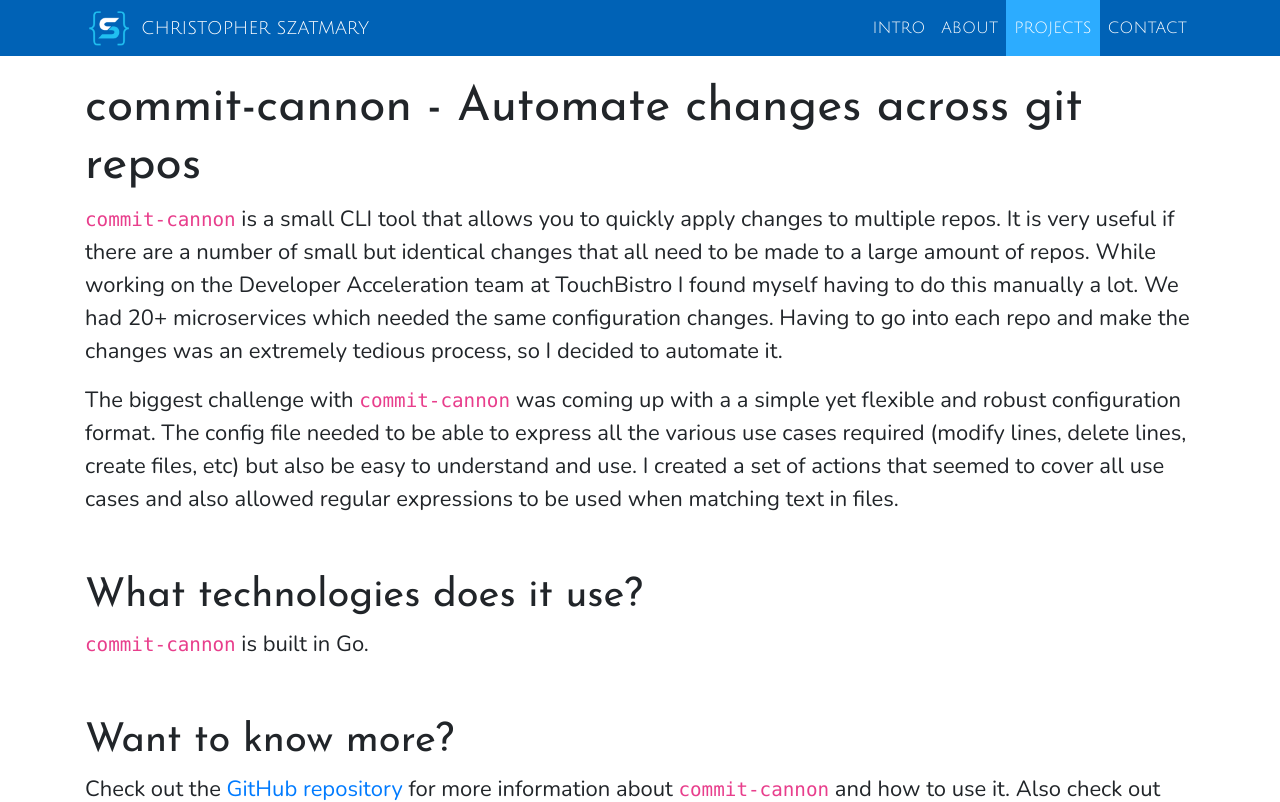
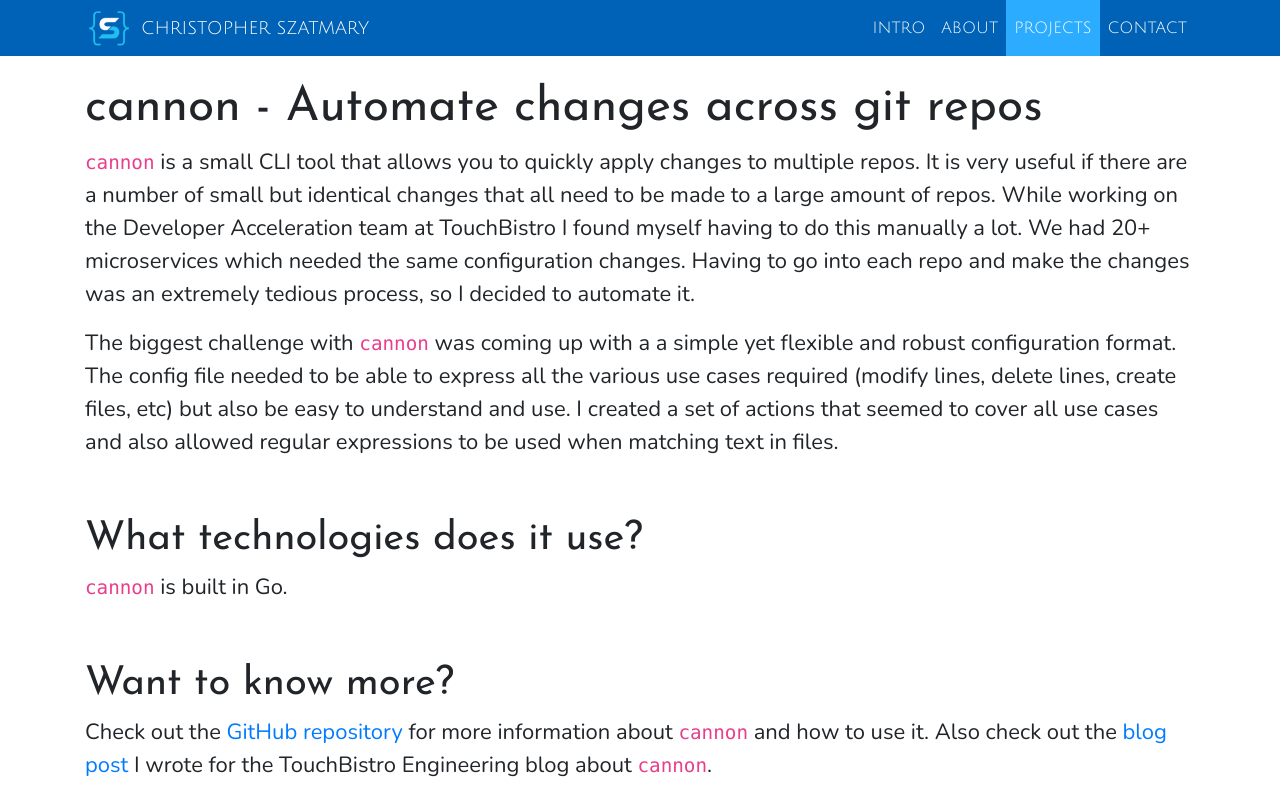
Before and after one commit to cszatmary/personal-website, a Next.js app: page /projects/cannon in a window 1280 px wide. Shown: the top 802 px of the page. Built offline with nearby package versions, Linux system fonts and the light colour scheme.

Commit message:
Update about, add shed project

```diff
--- a/src/components/LogoImg.tsx
+++ b/src/components/LogoImg.tsx
@@ -17,6 +17,7 @@ export const LogoImg: FunctionComponent<LogoImgProps> = ({ version, style, ...pr
 );
 
 LogoImg.defaultProps = {
+  // eslint-disable-next-line react/default-props-match-prop-types
   version: "default",
   style: {
     width: "3rem",
--- a/src/components/ProjectContent.tsx
+++ b/src/components/ProjectContent.tsx
@@ -10,7 +10,7 @@ export interface ProjectContentProps {
 
 export const ProjectContent: FunctionComponent<ProjectContentProps> = (props) => {
   const { template, data } = props;
-  const funcRegex = /\$\(([\w]+), ([\w-]+)\)/g;
+  const funcRegex = /\$\(([\w]+), ([\w-\s]+)\)/g;
   let match: RegExpExecArray | null;
   const elements: ReactNode[] = [];
   let startIndex = 0;
--- a/src/data/projects.ts
+++ b/src/data/projects.ts
@@ -85,26 +85,26 @@ const tbProject: Project = {
 const cannonProject: Project = {
   name: "cannon",
   card: {
-    title: "commit-cannon",
+    title: "cannon",
     description: "A tool to automate changes across multiple git repos.",
   },
-  title: "commit-cannon - Automate changes across git repos",
+  title: "cannon - Automate changes across git repos",
   sections: {
     main: [
-      `$(code, commit-cannon) is a small CLI tool that allows you to quickly apply changes to multiple repos.
+      `$(code, cannon) is a small CLI tool that allows you to quickly apply changes to multiple repos.
       It is very useful if there are a number of small but identical changes that all need to be made to a large amount of repos.
       While working on the Developer Acceleration team at TouchBistro I found myself having to do this manually a lot.
       We had 20+ microservices which needed the same configuration changes.
       Having to go into each repo and make the changes was an extremely tedious process, so I decided to automate it.`,
-      `The biggest challenge with $(code, commit-cannon) was coming up with a a simple yet flexible and robust configuration format.
+      `The biggest challenge with $(code, cannon) was coming up with a a simple yet flexible and robust configuration format.
       The config file needed to be able to express all the various use cases required (modify lines, delete lines, create files, etc)
       but also be easy to understand and use. I created a set of actions that seemed to cover all use cases and also allowed
       regular expressions to be used when matching text in files.`,
     ],
-    technologies: [`$(code, commit-cannon) is built in Go.`],
+    technologies: [`$(code, cannon) is built in Go.`],
     links: [
-      `Check out the $(link, GITHUB_REPO) for more information about $(code, commit-cannon) and how to use it.
-      Also check out the $(link, BLOG_POST) I wrote for the TouchBistro Engineering blog about $(code, commit-cannon).`,
+      `Check out the $(link, GITHUB_REPO) for more information about $(code, cannon) and how to use it.
+      Also check out the $(link, BLOG_POST) I wrote for the TouchBistro Engineering blog about $(code, cannon).`,
     ],
   },
   data: {
@@ -161,7 +161,46 @@ const gehenProject: Project = {
   },
 };
 
-const projects = [tbProject, cannonProject, gehenProject];
+const shedProject: Project = {
+  name: "shed",
+  card: {
+    title: "shed",
+    description: "A CLI for managing Go tool dependencies.",
+  },
+  title: "shed - Easily manage Go tool dependencies",
+  image: {
+    path: "/images/projects/shed-main.png",
+    alt: "shed CLI",
+  },
+  sections: {
+    main: [
+      `$(code, shed) is a tool that makes it easy to install and pin specific versions of go tool dependencies.
+      This allows for consistent and reproducible local development and CI environments. When developing a go project
+      I often use tools such as golangci-lint or goreleaser. Unfortunately, go doesn't currently provide an easy way to
+      manage tools like this. So I decided to create $(code, shed) to solve this problem.`,
+      `My goal with $(code, shed) was to have UI be familiar and consistent with other go tools. You can easily install
+      a tool with $(code, shed get) and provide it a go import path, similar to $(code, go get).`,
+    ],
+    technologies: [
+      `$(code, shed) is built in Go. It leverages go modules and $(code, go get) behind the scenes to handle
+      resolving and downloading tools. This allowed me to focus on the UI and UX of $(code, shed) instead of reinventing the wheel
+      when it comes to dependency management.`,
+    ],
+    links: [
+      `Check out the $(link, GITHUB_REPO) for more information about $(code, shed) and how to use it.`,
+    ],
+  },
+  data: {
+    links: {
+      GITHUB_REPO: {
+        text: "Github repository",
+        link: "https://github.com/cszatmary/shed",
+      },
+    },
+  },
+};
+
+const projects = [tbProject, cannonProject, gehenProject, shedProject];
 const projectPositions = new Map<string, number>();
 
 for (let i = 0; i < projects.length; i++) {
```
Also changed, not shown: src/pages/about.tsx (+6 -9 lines), .eslintrc.json, public/images/projects/shed-main.png (added).
